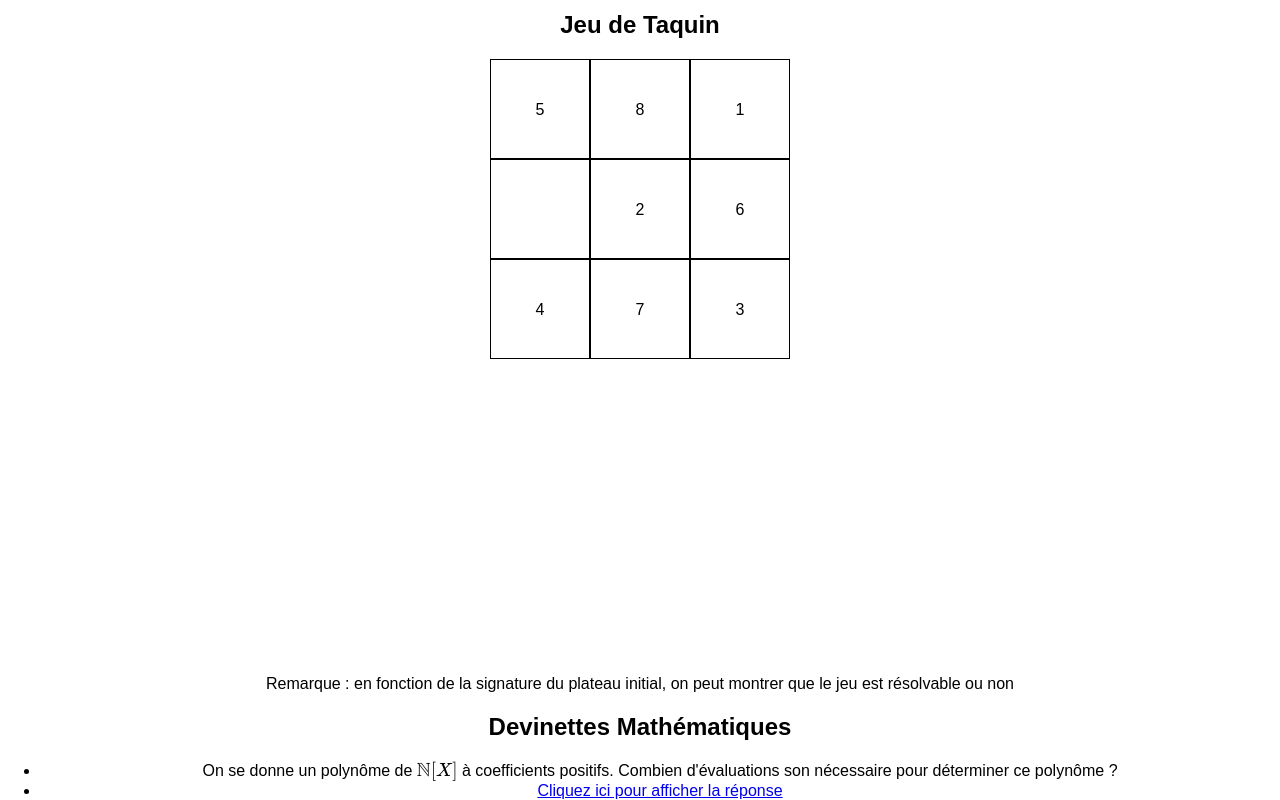
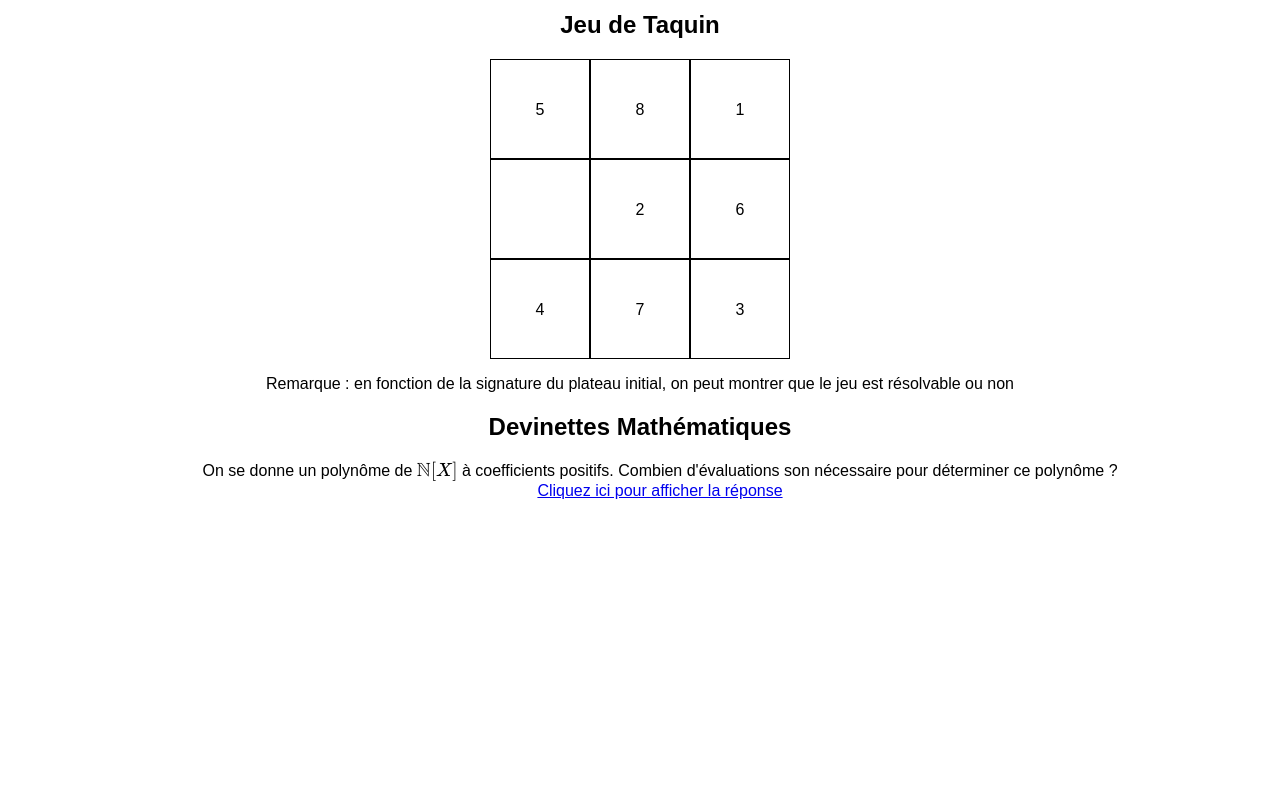
Before and after one commit to louisurbin/Mathematiques, a plain HTML site: page index.html in a window 1280 px wide. Shown: the part 1541-2341 px from the top of the page. After the commit the page ends 2041 px from the top, so only its background shows below. Drawn offline with nearby package versions, Linux system fonts and the light colour scheme.

Commit message:
debug interface

```diff
--- a/index.html
+++ b/index.html
@@ -52,11 +52,7 @@
 		<div id="puzzle"></div>
 	    <div id="message"></div>
 
-
-    <div id="puzzle"></div>
-    <div id="message"></div>
-
-    <script>
+        <script>
         var puzzle = document.getElementById('puzzle');
         var message = document.getElementById('message');
         var tiles = [];
@@ -104,15 +100,13 @@
         <p>Remarque : en fonction de la signature du plateau initial, on peut montrer que le jeu est résolvable ou non</p>
 
 		<h2>Devinettes Mathématiques</h2>
+
         <ul>
             <li>On se donne un polynôme de \(\mathbb{N}[X]\) à coefficients positifs. Combien d'évaluations son nécessaire pour déterminer ce polynôme ?</li>
             <li><a href="page_reponse.html">Cliquez ici pour afficher la réponse</a></li>
         </ul>
 
-
     </div>
 	</body>
 
-
-
 </html>
--- a/style.css
+++ b/style.css
@@ -1,6 +1,10 @@
 h1
 {
 	color: red;
+}
+
+ul {
+    list-style-type: none;
 }
 
 body {
```
Also changed, not shown: page_reponse.html (+1 -1 lines).
